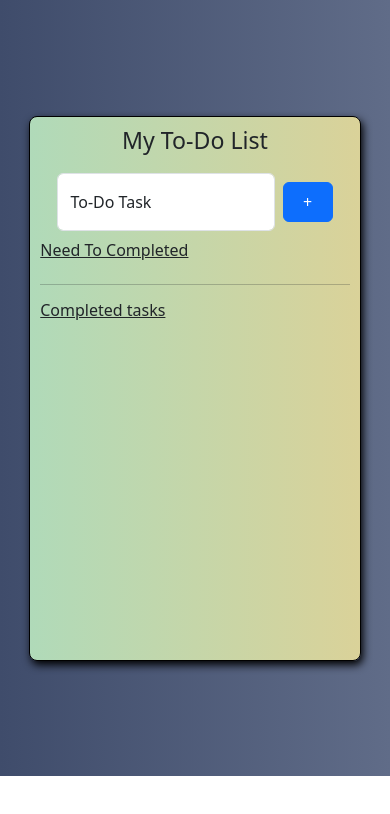
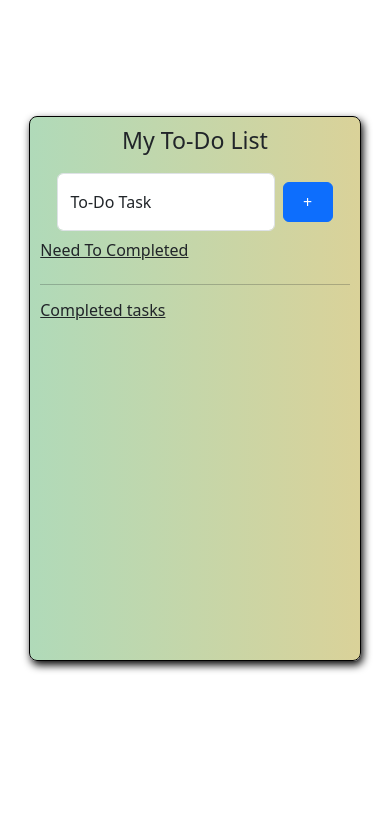
Before and after one commit to sumanthreddy217/To-Do-List, a React (Vite) app: page / in a window 390 px wide. Shown: the top 814 px of the page. Built offline with nearby package versions, Linux system fonts and the light colour scheme.

Commit message:
code changed for mobile response

```diff
--- a/src/App.css
+++ b/src/App.css
@@ -67,7 +67,7 @@
   .main-body {
     width: 100%;
     height: 92vh;
-    background-color: #fff;
+    background: #fff;
   }
 
   .todo-list-mainDiv {
```
Also changed, not shown: 4 other files (tests, documents, lock files or other folders).
